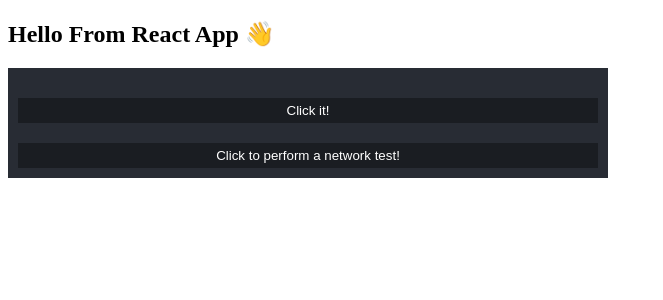
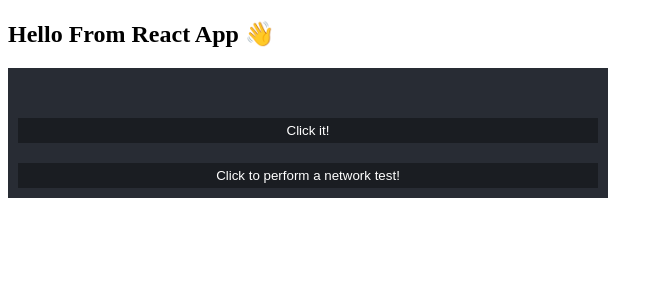
Before and after one commit to imbesci/workbrew, a React (Create React App) app in the folder app/: page / in a window 1280 px wide. Shown: the top 300 px of the page, without its empty margins (0-663 px from the left). Built offline with nearby package versions, Linux system fonts and the light colour scheme.

Commit message:
basic mapping

```diff
--- a/app/src/components/Button/Button.css
+++ b/app/src/components/Button/Button.css
@@ -23,3 +23,11 @@
     height: fit-content;
     padding: 10px;
 }
+.mapContainer {
+    display: flex;
+    background-color: #282c34;
+    color: white;
+    min-width: 150px;
+    height: fit-content;
+    padding: 10px;
+}
--- a/app/src/components/Button/Button.tsx
+++ b/app/src/components/Button/Button.tsx
@@ -3,6 +3,7 @@
 import "./Button.css";
 import { imageDownloader, speedTest, formatNumber} from "../../helpers/speedtest"
 import { NearbyTable, Restaurant } from "../NearbyTable/NearbyTable"
+import { CafeMap, MapProps } from "../Map/Map"
 
 interface Props {
     buttonType: string;
@@ -13,6 +14,8 @@
   const [responseData, setResponseData] = useState([]);
   const [speed, setSpeed] = useState(0)
   const [isLoading, setIsLoading] = useState(false);
+  const initCoords: [number,number] = [0,0]
+  const [coords, setCoords] = useState<[number, number]>(initCoords)
 
 
     const onClick = async (val: string) => {
@@ -21,6 +24,8 @@
             navigator.geolocation.getCurrentPosition((position) => {
                 const latitude = position.coords.latitude;
                 const longitude = position.coords.longitude;
+                setCoords([latitude, longitude]);
+                console.log(coords);
                 setClicked(true);
                 fetch("http://localhost:8000/location/shops", {
                     method: "POST",
@@ -48,6 +53,11 @@
                 <NearbyTable restaurants={responseData} />
               )}
             </div>
+            <div className="mapContainer">
+              {!isLoading && clicked && coords!=initCoords && (
+                <CafeMap coords={coords} />
+              )}
+            </div>
             <div className="buttonContainer">
               {!clicked && !isLoading && (
                 <button className="clickButton" onClick={() => onClick("location")}>
--- a/app/src/components/Map/Map.tsx
+++ b/app/src/components/Map/Map.tsx
@@ -1,14 +1,20 @@
 import React, { useState } from 'react'
 import { Map } from 'pigeon-maps'
+import { osm } from 'pigeon-maps/providers'
 
-export function MyMap() {
-    navigator.geolocation.getCurrentPosition((position) => {
-        const latitude = position.coords.latitude;
-        const longitude = position.coords.longitude;
-    const [center, setCenter] = useState([latitude, longitude])
+export interface MapProps {
+    coords: [number, number]
+}
+
+export function CafeMap(props: MapProps) {
+
+    const coords = props.coords
+    const [center, setCenter] = useState<[number,number]>(coords)
     const [zoom, setZoom] = useState(11)
+
     return (
         <Map
+        provider={osm}
         height={300}
         center={center}
         zoom={zoom}
@@ -18,4 +24,4 @@
         }}
         />
     )
-})}
+}
```
Lines whose indentation alone changed are shown as unchanged.
